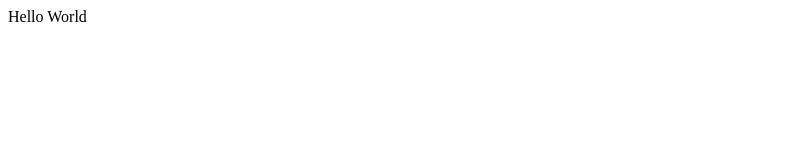
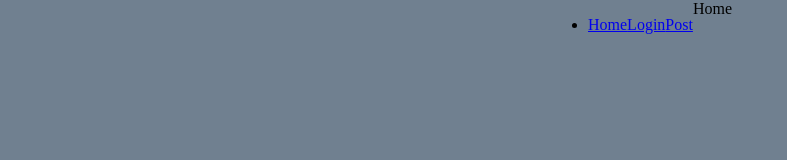
Before and after one commit to donng24/strangersThings, a React app: page /home in a window 1280 px wide. Shown: the whole page, without its empty margins (0-787 px from the left). Built offline with nearby package versions, Linux system fonts and the light colour scheme.

Commit message:
added necessary files and navlink

```diff
--- a/package.json
+++ b/package.json
@@ -14,6 +14,7 @@
   "dependencies": {
     "react": "^18.2.0",
     "react-dom": "^18.2.0",
+    "react-router-dom": "^5.3.4",
     "react-scripts": "^5.0.1"
   },
   "browserslist": {
--- a/public/style.css
+++ b/public/style.css
@@ -0,0 +1,19 @@
+body {
+    background-color: slategray;
+}
+
+.app {
+    display: flex;
+    position: fixed;
+    top: 0;
+    left: 50%;
+    transform: translate(-50%, 0);
+    align-content: center;
+
+
+}
+
+nav {
+    display: flex;
+    align-content: space-between;
+}
--- /dev/null
+++ b/src/components/home.js
@@ -0,0 +1,25 @@
+import React from 'react'
+
+
+const Home = () => {
+return (
+    <div>
+        Home
+    </div>
+)
+}
+
+
+
+
+
+
+
+
+
+
+
+
+
+
+export default Home
--- /dev/null
+++ b/src/components/index.js
@@ -0,0 +1,4 @@
+
+export {default as Home} from './home'
+export {default as Login} from './login'
+export {default as Post} from './post'
--- /dev/null
+++ b/src/components/login.js
@@ -0,0 +1,17 @@
+import React from "react";
+
+const Login = () => {
+return (
+    <div>
+        Login
+    </div>
+)
+}
+
+
+
+
+
+
+
+export default Login
--- /dev/null
+++ b/src/components/post.js
@@ -0,0 +1,26 @@
+import React from "react";
+
+const Post = () => {
+return (
+    <div>
+        Post
+    </div>
+)
+
+}
+
+
+
+
+
+
+
+
+
+
+
+
+
+
+
+export default Post
--- a/src/index.js
+++ b/src/index.js
@@ -1,13 +1,49 @@
-import React from 'react';
-import ReactDOM from 'react-dom';
+import React from "react";
+import ReactDOM from "react-dom";
+import { useEffect, useState } from "react";
+import { BrowserRouter as Router, Route, NavLink, Switch } from "react-router-dom";
+
+import { Home, Post, Login } from "./components";
 
 const App = () => {
-  return <div>
-    Hello World
-  </div>
-}
+  return (
+    <div className="app">
+      <Router>
 
-ReactDOM.render(
-  <App />,
-  document.getElementById('app'),
-);
+        <nav>
+          <ul>
+            <li>
+          <NavLink to="/home" exact activeClassName="active">
+            Home
+          </NavLink>
+
+          <NavLink to="/login" activeClassName="active">
+            Login
+          </NavLink>
+
+          <NavLink to="/post" activeClassName="active">
+            Post
+          </NavLink>
+            </li>
+          </ul>
+        </nav>
+        <Switch>
+          <Route path="/home">
+            <Home />
+          </Route>
+
+          <Route path="/login">
+            <Login />
+          </Route>
+
+          <Route path="/post">
+            <Post />
+          </Route>
+
+        </Switch>
+      </Router>
+    </div>
+  );
+};
+
+ReactDOM.render(<App />, document.getElementById("app"));
```
Also changed, not shown: public/index.html (+5 -1 lines), src/api/api.js (added), 1 other file.
